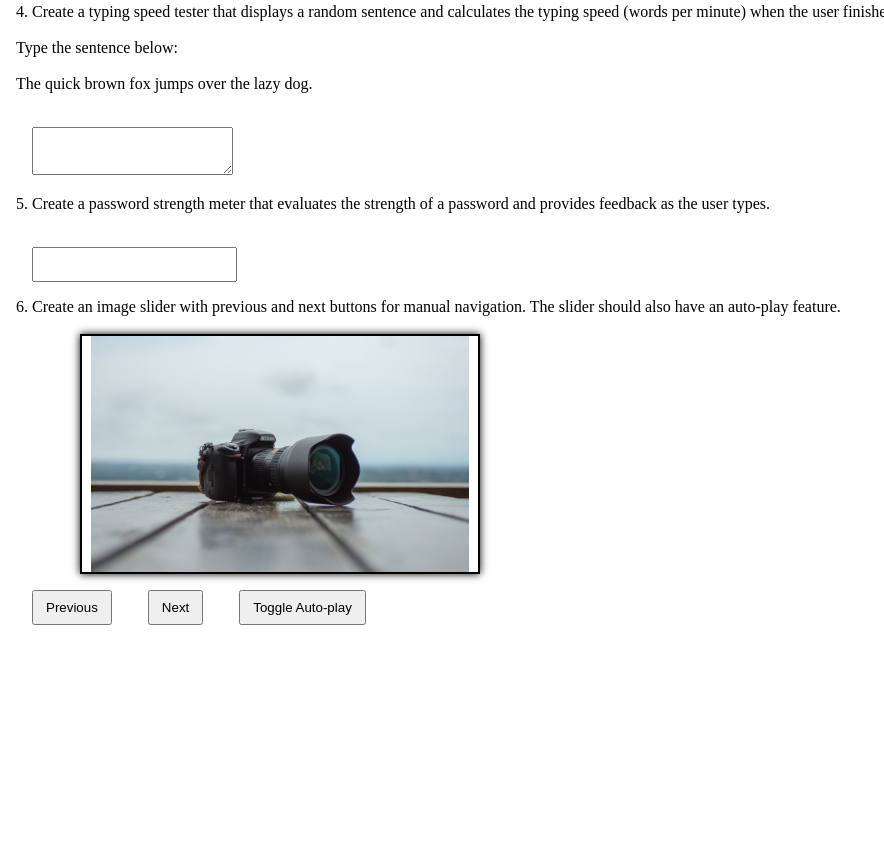
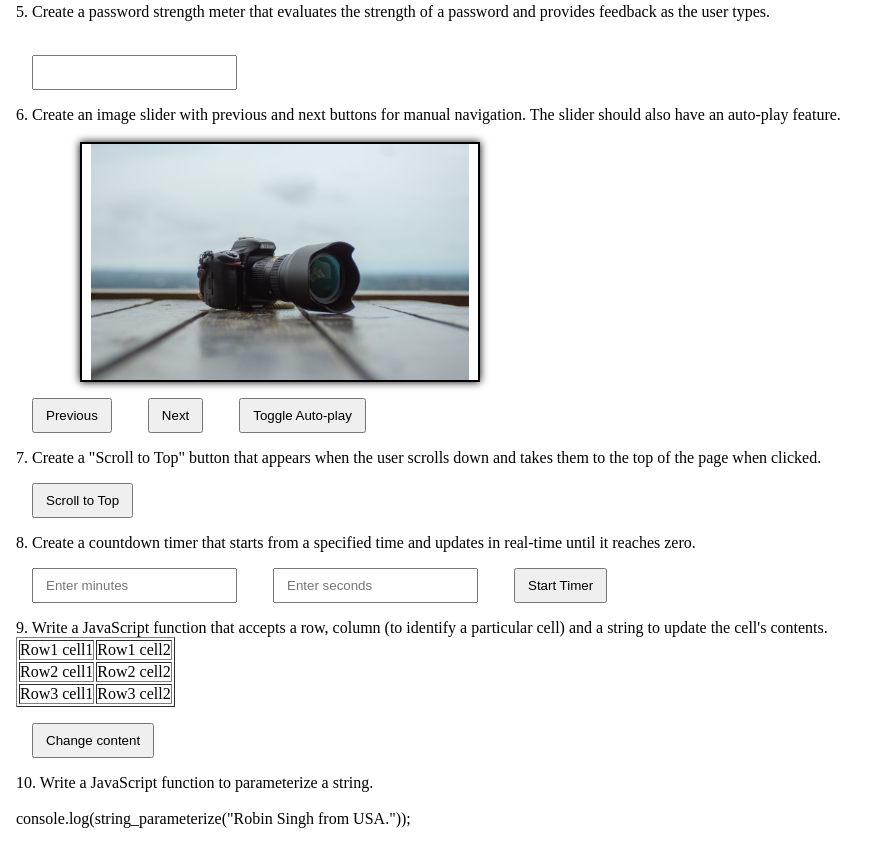
Before and after one commit to balavignesh111/js-week5-assessment, a plain HTML site: page index.html in a window 1280 px wide. Shown: the part 526-1388 px from the top of the page, without its empty margins (0-884 px from the left). Before the commit the page ends 1183 px from the top, so only its background shows below. Drawn offline with Linux system fonts and the light colour scheme.

Commit message:
problems completed

```diff
--- a/index.html
+++ b/index.html
@@ -29,13 +29,13 @@
     <button onclick="validateForm()">Submit</button>
     <p id="error"></p>
   </div>
-  <div class="question4">
+  <!-- <div class="question4">
     <p class="question">4. Create a typing speed tester that displays a random sentence and calculates the typing speed (words per minute) when the user finishes typing.</p><br>
     <p id="sentence">Type the sentence below:</p><br>
     <p id="randomSentence">The quick brown fox jumps over the lazy dog.</p><br>
     <textarea id="userInput" oninput="calculateTypingSpeed()"></textarea>
 <p id="typingSpeed"></p>
-  </div>
+  </div> -->
   <div class="question5">
     <p class="question">5. Create a password strength meter that evaluates the strength of a password and provides feedback as the user types.</p><br>
       <input type="password" id="password" oninput="checkPasswordStrength()"><br>
@@ -52,6 +52,50 @@
     <button onclick="nextSlide()">Next</button>
     <button onclick="toggleAutoPlay()">Toggle Auto-play</button>
   </div>
+  <div class="question7">
+    <p class="question">
+      7. Create a "Scroll to Top" button that appears when the user scrolls down and takes them to the top of the page when clicked.
+    </p>
+    <button onclick="scrollToTop()">Scroll to Top</button>
+  </div>
+  <!-- ques 8 has a logical error -->
+  <div class="question8">
+    <p class="question">
+      8. Create a countdown timer that starts from a specified time and updates in real-time until it reaches zero.
+    </p>
+    <input type="number" id="minutes" placeholder="Enter minutes">
+    <input type="number" id="seconds" placeholder="Enter seconds">
+    <button onclick="startTimer()">Start Timer</button>
+    <p id="timer"></p>
+  </div>
+  <div class="question9">
+    <p class="question">
+      9. Write a JavaScript function that accepts a row, column (to identify a particular cell) and a string to update the cell's contents.
+    </p>
+    <table id="myTable" border="1">
+      <tr>
+        <td>Row1 cell1</td>
+        <td>Row1 cell2</td>
+      </tr>
+      <tr>
+        <td>Row2 cell1</td>
+        <td>Row2 cell2</td>
+      </tr>
+      <tr>
+        <td>Row3 cell1</td>
+        <td>Row3 cell2</td>
+      </tr>
+    </table>
+    <form>
+      <input type="button" onclick="changeContent()" value="Change content">
+    </form>
+  </div>
+  <div class="question10">
+    <p class="question">
+      10. Write a JavaScript function to parameterize a string. <br><br>
+      console.log(string_parameterize("Robin Singh from USA."));<br><br>
+    </p>
+  </div>
 
   <script src="./script.js"></script>
 </body>
--- a/script.js
+++ b/script.js
@@ -82,7 +82,6 @@ const checkPasswordStrength = ()=>{
 // gv
 let index = 0;
 const imageContainerEle = document.querySelectorAll('.image-slider img');
-console.log(imageContainerEle)
 // func
 const prevSlide = ()=>{
   index--;
@@ -123,3 +122,59 @@ const toggleAutoPlay = ()=>{
     imageContainerEle[index].style.display = "inline";
   },2000);
 }
+
+// 7 problem
+
+const scrollToTop = ()=>{
+  document.body.scrollTop = 0;
+  document.documentElement.scrollTop = 0;
+}
+
+// 8 prob
+
+const minuteEle = document.getElementById('minutes');
+const secEle = document.getElementById('seconds');
+const timerEle = document.getElementById('timer');
+
+function millisec(){
+  let totalTime = 0;
+  let secToMilliSec = Number(secEle.value);
+  let minToMilliSec = Number(minuteEle.value) * 60;
+  totalTime = (secToMilliSec + minToMilliSec * 1000) + Date.now();
+  return totalTime;
+}
+
+const startTimer = () =>{
+  let EndTime = millisec();
+  setInterval(()=>{
+  let currentTime = Date.now();
+  let diff = EndTime - currentTime;
+  let day = diff/(24*60*60*1000);
+  diff = Math.floor(diff%(24*60*60*1000));
+  let hrs = (diff/60*60*1000);
+  diff = Math.floor(diff%(60*60*1000));
+  let min = Math.floor(diff/(60*1000));
+  diff = Math.floor(diff%60*1000);
+  let sec = Math.floor(diff/1000);
+  timerEle.innerText = `${min}min ${sec}sec`
+  },1000)
+}
+
+// 9 prob
+function changeContent(){
+  let rows = prompt('enter row btw 0 to 2');
+  let column = prompt('enter column between 0 to 1');
+  let content = prompt('enter content');
+  const table = document.getElementById('myTable');
+  rows = Number(rows);
+  column = Number(column);
+  table.rows[rows].cells[column].innerText = content;
+}
+
+// 10 prob
+
+const string_parameterize = (str)=>{
+  return str.toLowerCase().split(" ").join("-");;
+}
+
+console.log(string_parameterize("Robin Singh from USA."));
```
